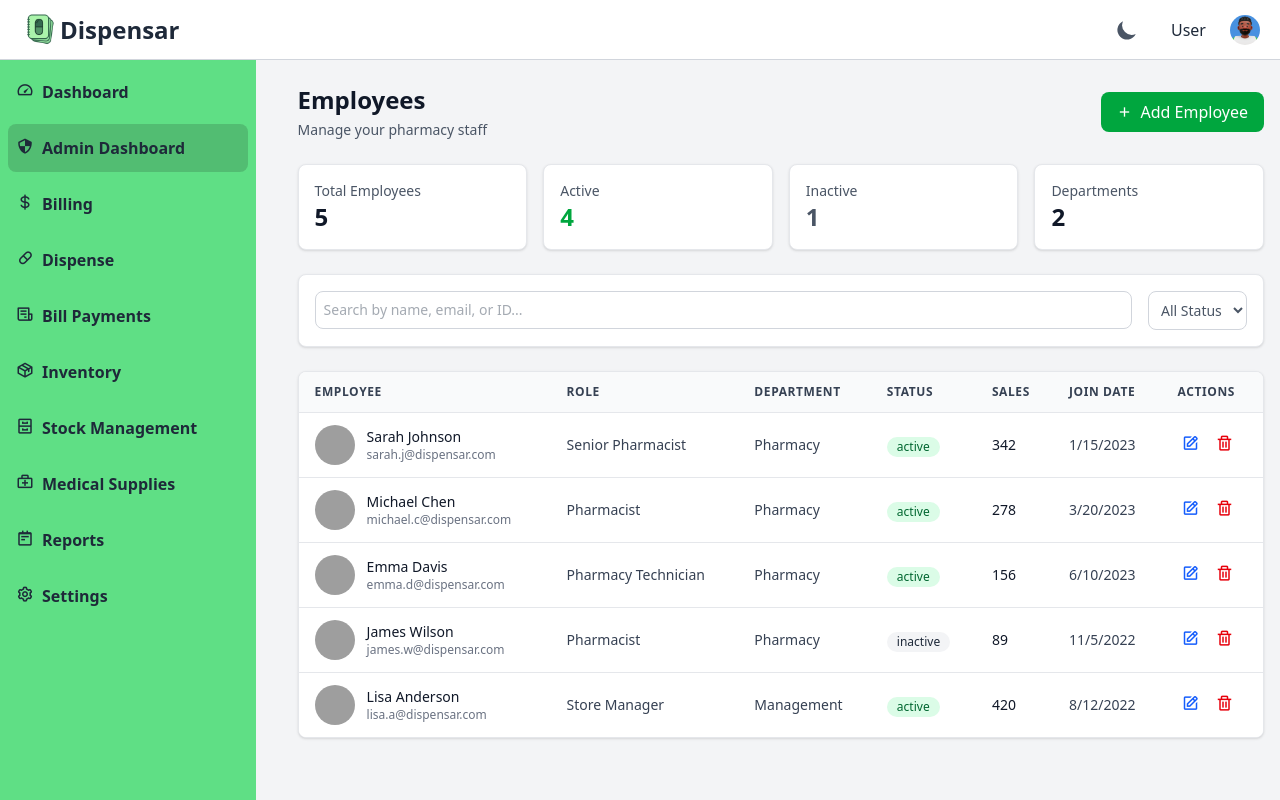
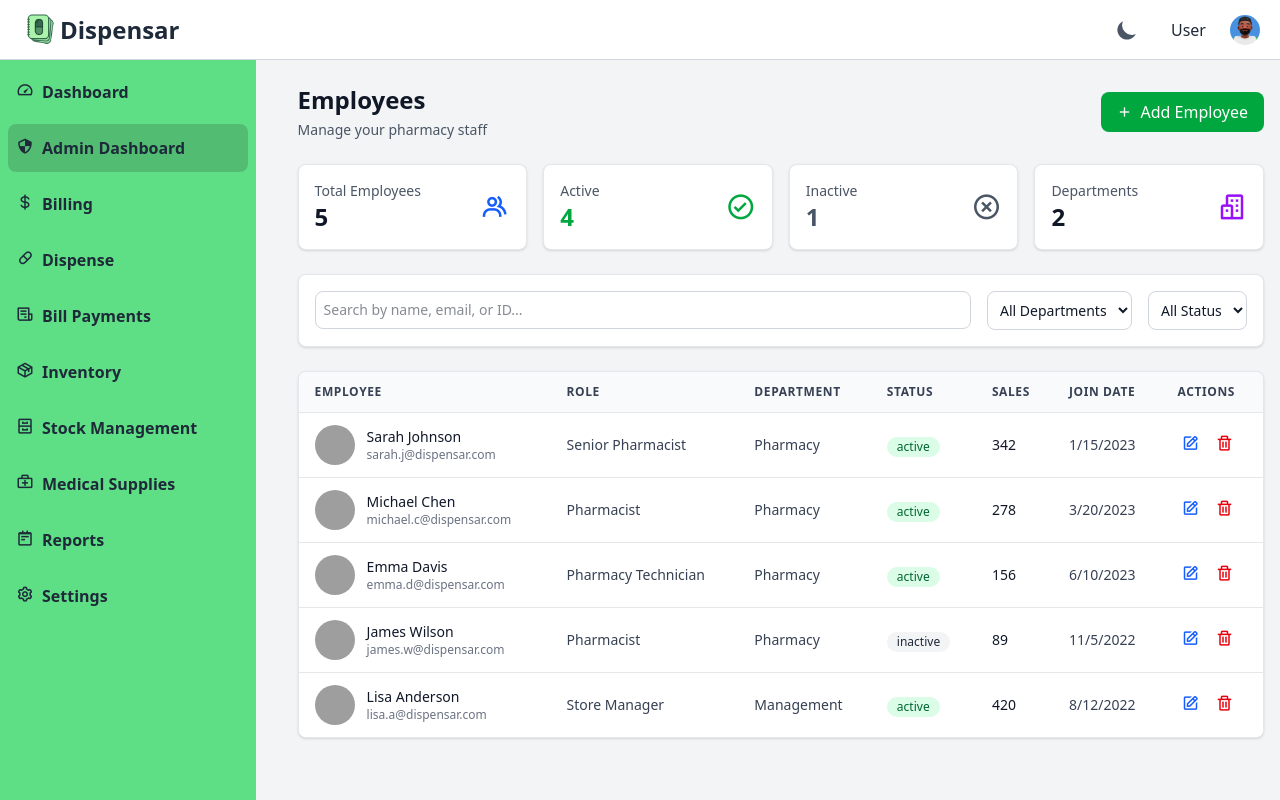
Before and after one commit to zimcodes1/Dispensar, a React (Vite) app in the folder client/: page /admin/employees in a window 1280 px wide. Built offline with nearby package versions, Linux system fonts and the light colour scheme; grey boxes are pictures that could not be loaded.

Commit message:
update: implement dark mode in the employee page and added department based sorting of employees

```diff
--- a/client/src/pages/Employees.tsx
+++ b/client/src/pages/Employees.tsx
@@ -2,6 +2,7 @@ import { useState, useEffect } from 'react'
 import Topbar from '../components/dashboard/Topbar'
 import SideNav from '../components/SideNav'
 import AddEmployeeModal from '../components/AdminDashboard/AddEmployeeModal'
+import { useDarkMode } from '../utils/useDarkMode'
 
 interface Employee {
     id: string
@@ -24,9 +25,11 @@ const demoEmployees: Employee[] = [
 ]
 
 export default function Employees() {
+    const { isDarkMode } = useDarkMode() as { isDarkMode: boolean }
     const [showAddModal, setShowAddModal] = useState(false)
     const [searchQuery, setSearchQuery] = useState('')
     const [filterStatus, setFilterStatus] = useState('all')
+    const [filterDepartment, setFilterDepartment] = useState('all')
 
     useEffect(() => { document.title = 'Employees | Dispensar' })
 
@@ -35,21 +38,24 @@ export default function Employees() {
                             emp.email.toLowerCase().includes(searchQuery.toLowerCase()) ||
                             emp.id.toLowerCase().includes(searchQuery.toLowerCase())
         const matchesStatus = filterStatus === 'all' || emp.status === filterStatus
-        return matchesSearch && matchesStatus
+        const matchesDepartment = filterDepartment === 'all' || emp.department === filterDepartment
+        return matchesSearch && matchesStatus && matchesDepartment
     })
 
     return (
         <>
             <Topbar />
-            <div className="flex w-full min-h-screen bg-gray-100 pt-[60px] justify-between items-start pr-[2%] max-[767px]:pr-0 md:pr-0">
+            <div className={`flex w-full min-h-screen pt-[60px] justify-between items-start pr-[2%] max-[767px]:pr-0 md:pr-0 transition-colors duration-300 ${
+                isDarkMode ? 'bg-gray-950' : 'bg-gray-100'
+            }`}>
                 <div className="flex w-[20%] h-full max-[767px]:w-0 md:w-16 lg:w-[20%]">
                     <SideNav />
                 </div>
                 <div className="flex w-[78%] md:w-[calc(100%-4rem)] lg:w-[78%] max-[767px]:w-full h-full flex-col max-[767px]:px-2 md:px-4 py-6">
                     <div className="flex justify-between items-center mb-6">
                         <div>
-                            <h1 className="text-2xl max-sm:text-lg font-semibold text-gray-900">Employees</h1>
-                            <p className="text-sm text-gray-600 mt-1">Manage your pharmacy staff</p>
+                            <h1 className={`text-2xl max-sm:text-lg font-semibold transition-colors duration-300 ${isDarkMode ? 'text-white' : 'text-gray-900'}`}>Employees</h1>
+                            <p className={`text-sm mt-1 transition-colors duration-300 ${isDarkMode ? 'text-gray-400' : 'text-gray-600'}`}>Manage your pharmacy staff</p>
                         </div>
                         <button
                             onClick={() => setShowAddModal(true)}
@@ -62,26 +68,56 @@ export default function Employees() {
 
                     {/* Stats */}
                     <div className="grid grid-cols-1 md:grid-cols-4 gap-4 mb-6">
-                        <div className="bg-white p-4 rounded-lg shadow-sm border border-gray-200">
-                            <p className="text-sm text-gray-600">Total Employees</p>
-                            <p className="text-2xl font-semibold text-gray-900">{demoEmployees.length}</p>
+                        <div className={`p-4 rounded-lg shadow-sm border transition-colors duration-300 ${
+                            isDarkMode ? 'bg-gray-800 border-gray-700' : 'bg-white border-gray-200'
+                        }`}>
+                            <div className="flex items-center justify-between">
+                                <div>
+                                    <p className={`text-sm transition-colors duration-300 ${isDarkMode ? 'text-gray-400' : 'text-gray-600'}`}>Total Employees</p>
+                                    <p className={`text-2xl font-semibold transition-colors duration-300 ${isDarkMode ? 'text-white' : 'text-gray-900'}`}>{demoEmployees.length}</p>
+                                </div>
+                                <i className="bx bx-group text-3xl text-blue-600"></i>
+                            </div>
                         </div>
-                        <div className="bg-white p-4 rounded-lg shadow-sm border border-gray-200">
-                            <p className="text-sm text-gray-600">Active</p>
-                            <p className="text-2xl font-semibold text-green-600">{demoEmployees.filter(e => e.status === 'active').length}</p>
+                        <div className={`p-4 rounded-lg shadow-sm border transition-colors duration-300 ${
+                            isDarkMode ? 'bg-gray-800 border-gray-700' : 'bg-white border-gray-200'
+                        }`}>
+                            <div className="flex items-center justify-between">
+                                <div>
+                                    <p className={`text-sm transition-colors duration-300 ${isDarkMode ? 'text-gray-400' : 'text-gray-600'}`}>Active</p>
+                                    <p className="text-2xl font-semibold text-green-600">{demoEmployees.filter(e => e.status === 'active').length}</p>
+                                </div>
+                                <i className="bx bx-check-circle text-3xl text-green-600"></i>
+                            </div>
                         </div>
-                        <div className="bg-white p-4 rounded-lg shadow-sm border border-gray-200">
-                            <p className="text-sm text-gray-600">Inactive</p>
-                            <p className="text-2xl font-semibold text-gray-600">{demoEmployees.filter(e => e.status === 'inactive').length}</p>
+                        <div className={`p-4 rounded-lg shadow-sm border transition-colors duration-300 ${
+                            isDarkMode ? 'bg-gray-800 border-gray-700' : 'bg-white border-gray-200'
+                        }`}>
+                            <div className="flex items-center justify-between">
+                                <div>
+                                    <p className={`text-sm transition-colors duration-300 ${isDarkMode ? 'text-gray-400' : 'text-gray-600'}`}>Inactive</p>
+                                    <p className={`text-2xl font-semibold transition-colors duration-300 ${isDarkMode ? 'text-gray-400' : 'text-gray-600'}`}>{demoEmployees.filter(e => e.status === 'inactive').length}</p>
+                                </div>
+                                <i className="bx bx-x-circle text-3xl text-gray-600"></i>
+                            </div>
                         </div>
-                        <div className="bg-white p-4 rounded-lg shadow-sm border border-gray-200">
-                            <p className="text-sm text-gray-600">Departments</p>
-                            <p className="text-2xl font-semibold text-gray-900">2</p>
+                        <div className={`p-4 rounded-lg shadow-sm border transition-colors duration-300 ${
+                            isDarkMode ? 'bg-gray-800 border-gray-700' : 'bg-white border-gray-200'
+                        }`}>
+                            <div className="flex items-center justify-between">
+                                <div>
+                                    <p className={`text-sm transition-colors duration-300 ${isDarkMode ? 'text-gray-400' : 'text-gray-600'}`}>Departments</p>
+                                    <p className={`text-2xl font-semibold transition-colors duration-300 ${isDarkMode ? 'text-white' : 'text-gray-900'}`}>2</p>
+                                </div>
+                                <i className="bx bx-buildings text-3xl text-purple-600"></i>
+                            </div>
                         </div>
                     </div>
 
                     {/* Search & Filter */}
-                    <div className="bg-white p-4 rounded-lg shadow-sm border border-gray-200 mb-6">
+                    <div className={`p-4 rounded-lg shadow-sm border mb-6 transition-colors duration-300 ${
+                        isDarkMode ? 'bg-gray-800 border-gray-700' : 'bg-white border-gray-200'
+                    }`}>
                         <div className="flex flex-col sm:flex-row gap-4">
                             <div className="flex-1">
                                 <input
@@ -89,13 +125,31 @@ export default function Employees() {
                                     placeholder="Search by name, email, or ID..."
                                     value={searchQuery}
                                     onChange={(e) => setSearchQuery(e.target.value)}
-                                    className="w-full p-2 border border-gray-300 rounded-lg text-sm"
+                                    className={`w-full p-2 border rounded-lg text-sm transition-colors duration-300 ${
+                                        isDarkMode ? 'bg-gray-800 border-gray-700 text-white placeholder-gray-500' : 'bg-white border-gray-300 text-gray-900'
+                                    }`}
                                 />
                             </div>
                             <select
+                                value={filterDepartment}
+                                onChange={(e) => setFilterDepartment(e.target.value)}
+                                className={`p-2 border rounded-lg text-sm transition-colors duration-300 ${
+                                    isDarkMode ? 'bg-gray-800 border-gray-700 text-white' : 'bg-white border-gray-300 text-gray-900'
+                                }`}
+                            >
+                                <option value="all">All Departments</option>
+                                <option value="Pharmacy">Pharmacy</option>
+                                <option value="Management">Management</option>
+                                <option value="Billing">Billing</option>
+                                <option value="Dispensing">Dispensing</option>
+                                <option value="Payments">Payments</option>
+                            </select>
+                            <select
                                 value={filterStatus}
                                 onChange={(e) => setFilterStatus(e.target.value)}
-                                className="p-2 border border-gray-300 rounded-lg text-sm"
+                                className={`p-2 border rounded-lg text-sm transition-colors duration-300 ${
+                                    isDarkMode ? 'bg-gray-800 border-gray-700 text-white' : 'bg-white border-gray-300 text-gray-900'
+                                }`}
                             >
                                 <option value="all">All Status</option>
                                 <option value="active">Active</option>
@@ -105,34 +159,64 @@ export default function Employees() {
                     </div>
 
                     {/* Employee Table */}
-                    <div className="bg-white rounded-lg shadow-sm border border-gray-200 overflow-hidden">
+                    <div className={`rounded-lg shadow-sm border overflow-hidden transition-colors duration-300 ${
+                        isDarkMode ? 'bg-gray-800 border-gray-700' : 'bg-white border-gray-200'
+                    }`}>
                         <div className="overflow-x-auto table-scroll">
                             <table className="w-full min-w-[800px]">
-                                <thead className="bg-gray-50 border-b border-gray-200">
+                                <thead className={`border-b transition-colors duration-300 ${
+                                    isDarkMode ? 'bg-gray-900 border-gray-700' : 'bg-gray-50 border-gray-200'
+                                }`}>
                                     <tr>
-                                        <th className="py-3 px-4 text-left text-xs font-semibold text-gray-700 uppercase tracking-wider">Employee</th>
-                                        <th className="py-3 px-4 text-left text-xs font-semibold text-gray-700 uppercase tracking-wider">Role</th>
-                                        <th className="py-3 px-4 text-left text-xs font-semibold text-gray-700 uppercase tracking-wider">Department</th>
-                                        <th className="py-3 px-4 text-left text-xs font-semibold text-gray-700 uppercase tracking-wider">Status</th>
-                                        <th className="py-3 px-4 text-left text-xs font-semibold text-gray-700 uppercase tracking-wider">Sales</th>
-                                        <th className="py-3 px-4 text-left text-xs font-semibold text-gray-700 uppercase tracking-wider">Join Date</th>
-                                        <th className="py-3 px-4 text-left text-xs font-semibold text-gray-700 uppercase tracking-wider">Actions</th>
+                                        <th className={`py-3 px-4 text-left text-xs font-semibold uppercase tracking-wider transition-colors duration-300 ${
+                                            isDarkMode ? 'text-gray-300' : 'text-gray-700'
+                                        }`}>Employee</th>
+                                        <th className={`py-3 px-4 text-left text-xs font-semibold uppercase tracking-wider transition-colors duration-300 ${
+                                            isDarkMode ? 'text-gray-300' : 'text-gray-700'
+                                        }`}>Role</th>
+                                        <th className={`py-3 px-4 text-left text-xs font-semibold uppercase tracking-wider transition-colors duration-300 ${
+                                            isDarkMode ? 'text-gray-300' : 'text-gray-700'
+                                        }`}>Department</th>
+                                        <th className={`py-3 px-4 text-left text-xs font-semibold uppercase tracking-wider transition-colors duration-300 ${
+                                            isDarkMode ? 'text-gray-300' : 'text-gray-700'
+                                        }`}>Status</th>
+                                        <th className={`py-3 px-4 text-left text-xs font-semibold uppercase tracking-wider transition-colors duration-300 ${
+                                            isDarkMode ? 'text-gray-300' : 'text-gray-700'
+                                        }`}>Sales</th>
+                                        <th className={`py-3 px-4 text-left text-xs font-semibold uppercase tracking-wider transition-colors duration-300 ${
+                                            isDarkMode ? 'text-gray-300' : 'text-gray-700'
+                                        }`}>Join Date</th>
+                                        <th className={`py-3 px-4 text-left text-xs font-semibold uppercase tracking-wider transition-colors duration-300 ${
+                                            isDarkMode ? 'text-gray-300' : 'text-gray-700'
+                                        }`}>Actions</th>
                                     </tr>
                                 </thead>
-                                <tbody className="bg-white divide-y divide-gray-200">
+                                <tbody className={`divide-y transition-colors duration-300 ${
+                                    isDarkMode ? 'bg-gray-800 divide-gray-700' : 'bg-white divide-gray-200'
+                                }`}>
                                     {filteredEmployees.map(employee => (
-                                        <tr key={employee.id} className="hover:bg-gray-50 transition">
+                                        <tr key={employee.id} className={`transition-colors duration-300 ${
+                                            isDarkMode ? 'hover:bg-gray-700' : 'hover:bg-gray-50'
+                                        }`}>
                                             <td className="py-3 px-4">
                                                 <div className="flex items-center gap-3">
                                                     <img src={employee.avatar} alt={employee.name} className="w-10 h-10 rounded-full" />
                                                     <div>
-                                                        <p className="text-sm font-medium text-gray-900">{employee.name}</p>
-                                                        <p className="text-xs text-gray-500">{employee.email}</p>
+                                                        <p className={`text-sm font-medium transition-colors duration-300 ${
+                                                            isDarkMode ? 'text-white' : 'text-gray-900'
+                                                        }`}>{employee.name}</p>
+                                                        <p className={`text-xs transition-colors duration-300 ${
+                                                            isDarkMode ? 'text-gray-400' : 'text-gray-500'
+                                                        }`}>{employee.email}</p>
                                                     </div>
                                                 </div>
                                             </td>
-                                            <td className="py-3 px-4 text-sm text-gray-700">{employee.role}</td>
-                                            <td className="py-3 px-4 text-sm text-gray-700">{employee.department}</td>
+                                            <td className={`py-3 px-4 text-sm transition-colors duration-300 ${
+                                                isDarkMode ? 'text-gray-300' : 'text-gray-700'
+                                            }`}>{employee.role}</td>
+                                            <td className={`py-3 px-4 text-sm transition-colors duration-300 ${
+                                                isDarkMode ? 'text-gray-300' : 'text-gray-700'
+                                            }`}>{employee.department}</td>
                                             <td className="py-3 px-4">
                                                 <span className={`inline-flex items-center px-2.5 py-0.5 rounded-full text-xs font-medium ${
                                                     employee.status === 'active' ? 'bg-green-100 text-green-800' : 'bg-gray-100 text-gray-800'
@@ -140,8 +224,12 @@ export default function Employees() {
                                                     {employee.status}
                                                 </span>
                                             </td>
-                                            <td className="py-3 px-4 text-sm text-gray-900">{employee.sales}</td>
-                                            <td className="py-3 px-4 text-sm text-gray-700">{new Date(employee.joinDate).toLocaleDateString()}</td>
+                                            <td className={`py-3 px-4 text-sm transition-colors duration-300 ${
+                                                isDarkMode ? 'text-white' : 'text-gray-900'
+                                            }`}>{employee.sales}</td>
+                                            <td className={`py-3 px-4 text-sm transition-colors duration-300 ${
+                                                isDarkMode ? 'text-gray-300' : 'text-gray-700'
+                                            }`}>{new Date(employee.joinDate).toLocaleDateString()}</td>
                                             <td className="py-3 px-4">
                                                 <div className="flex items-center gap-2">
                                                     <button className="text-blue-600 hover:text-blue-800 p-1 hover:bg-blue-50 rounded transition" title="Edit">
```
